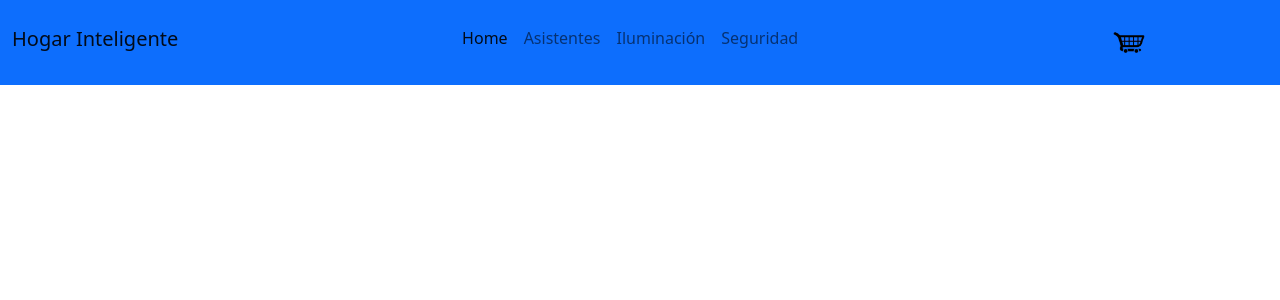
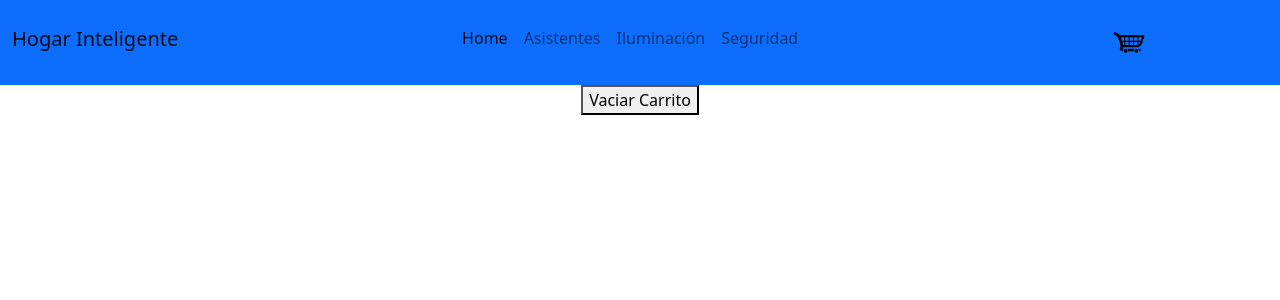
Before and after one commit to nico3874/carrito-coder, a React (Create React App) app: page /cart in a window 1280 px wide. Shown: the top 300 px of the page. Built offline with nearby package versions, Linux system fonts and the light colour scheme.

Commit message:
Desafio Cart View

```diff
--- a/src/App.jsx
+++ b/src/App.jsx
@@ -5,8 +5,11 @@ import 'bootstrap/dist/css/bootstrap.min.css';
 import 'bootstrap';
 import ItemListContainer from './container/itemlistcontainer';
 import ItemDetailContainer from './container/itemDetailContainer';
+import CartContext from './contexts/cartContext';
+import {BrowserRouter, Routes, Route, useParams} from "react-router-dom"
+import Cart from './components/cart';
 
-import {BrowserRouter, Routes, Route, useParams} from "react-router-dom"
+
 
 
 
@@ -16,15 +19,18 @@ function App() {
 
   return (
     <div className="App">
+      <CartContext>
         <BrowserRouter>
           <Navbar/>
             <Routes>
               <Route path="/" element={<ItemListContainer greeting="Tienda de Domótica" color="text-primary"/>} />
               <Route path="/category/:categoryFilter" element={<ItemListContainer/>} />
               <Route path="/itemDetail/:idItem" element={<ItemDetailContainer/>}/>
-            <Route path="/cart"/>
+              <Route path="/cart" element={<Cart/>}/>
             </Routes>
         </BrowserRouter>
+      </CartContext>
+
 
     </div>
 
--- /dev/null
+++ b/src/components/cart.jsx
@@ -0,0 +1,19 @@
+import { useContext } from "react"
+import { Context } from "../contexts/cartContext"
+import CartItem from "./cartItem"
+
+const Cart = ()=>{
+    const {cart, clear} = useContext(Context);
+    const btnClear =()=>{
+        clear()
+    }
+
+    return (
+        <>
+        {cart.map((element)=><CartItem item={element}/>)}
+        <button onClick={btnClear}>Vaciar Carrito</button>
+        </>
+)};
+
+
+export default Cart
--- /dev/null
+++ b/src/components/cartItem.jsx
@@ -0,0 +1,21 @@
+import { useContext } from "react"
+import { Context } from "../contexts/cartContext"
+
+
+
+
+const CartItem = ({item})=>{
+
+    const{removeItem} = useContext(Context)
+   const btnRemove=()=>{
+    removeItem(item.id)
+   }
+
+    return(
+    <div>
+        <h2>{item.title} - {item.quantity}</h2>
+        <button onClick={btnRemove}>Eliminar producto</button>
+    </div>
+)}
+
+export default CartItem
--- a/src/components/itemDetail.jsx
+++ b/src/components/itemDetail.jsx
@@ -1,25 +1,31 @@
 
-import { useState } from "react";
+import { useState, useContext } from "react";
 import ItemCount from "../container/itemCount";
 import { Link } from "react-router-dom";
+import { Context } from "../contexts/cartContext";
 
 
-const ItemDetail = ({ id, title, price, picture, description, stockInit }) => {
-    console.log(typeof(title))
+const ItemDetail = ({item }) => {
+
 
     const [cantidad, setCantidad] = useState(1);
     const [stock, setStock] = useState(10);
     const [visible, setVisible] = useState("")
     const [btnVisible, setBtnVisible] = useState("invisible")
 
+    const {addItem, cart} = useContext(Context)
+
+
 
     const onAdd = ()=>{
+
         console.log(`Hay ${cantidad} productos`)
         if(cantidad>0 && cantidad <= stock){
             setVisible("invisible");
             setStock(stock-cantidad);
             setBtnVisible ("d-grid gap-2")
-
+            addItem(item, cantidad)
+            console.log(cart)
         }
     }
 
@@ -34,11 +40,11 @@ const ItemDetail = ({ id, title, price, picture, description, stockInit }) => {
     return (
         <div
             className="card m-5" style={{"width": "40rem"}}>
-            <img  src={picture} className="card-img-top" alt="image_product"/>
+            <img  src={item.picture} className="card-img-top" alt="image_product"/>
                 <div className="card-body">
-                    <h3 className="card-title">{title}</h3>
-                    <p className="card-text mb-4">{description}</p>
-                    <h5 className="card-text">${price}</h5>
+                    <h3 className="card-title">{item.title}</h3>
+                    <p className="card-text mb-4">{item.description}</p>
+                    <h5 className="card-text">${item.price}</h5>
                     <h6 className="card-text">(Disponibles {stock})</h6>
                 </div>
                 <div className={btnVisible}>
--- a/src/container/itemDetailContainer.jsx
+++ b/src/container/itemDetailContainer.jsx
@@ -18,8 +18,7 @@ const ItemDetailContainer = ()=>{
       try{
         const data = await fetch ('/productJson.json');
         const product = await data.json();
-        console.log(product.products);
-        console.log(idItem)
+
         product.products.forEach(element => {
           +(element.id) ===+(idItem) && setItem(element)
         });
@@ -38,9 +37,9 @@ const ItemDetailContainer = ()=>{
     }, [idItem])
 
 
-    return(console.log(item),
+    return(
         <div className="d-flex flex-column align-items-center">
-            <ItemDetail id={item.id} title={item.title} price={item.price} description={item.description} picture={item.picture} stockInit={item.stock} />
+            <ItemDetail item={item} />
 
         </div>
 
--- /dev/null
+++ b/src/contexts/cartContext.jsx
@@ -0,0 +1,48 @@
+import { createContext } from "react";
+import { useState } from "react";
+
+export const Context = createContext();
+
+const CartContext = ({children})=>{
+    const [cart, setCart] = useState([]);
+
+    const addItem = (item, quantity)=>{
+
+        const previous = isInCart(item.id);
+        if (previous){
+            const newCart = cart.filter((element)=>element.id!==item.id);
+            item.quantity = quantity + previous.quantity
+            newCart.push(item)
+            setCart(newCart)
+        }else{
+            item.quantity = quantity
+            setCart([...cart, item])
+
+        }
+
+
+    }
+
+    const clear = ()=>{
+        setCart([])
+    };
+
+    const isInCart = (itemId)=>{
+        return cart.find((element)=>element.id===itemId)
+    }
+
+    const removeItem =(itemId)=>{
+        setCart(cart.filter((element)=>element.id!==itemId));
+    }
+
+    return(
+        <Context.Provider value={{cart, setCart, addItem, clear, removeItem  }}>
+            {children}
+        </Context.Provider>
+    )
+
+
+}
+
+
+export default CartContext
```
Lines whose indentation alone changed are shown as unchanged.
